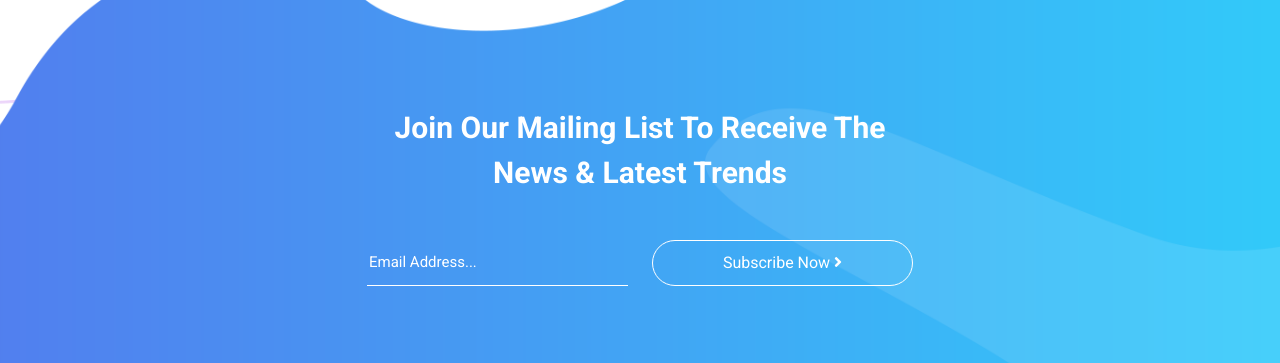
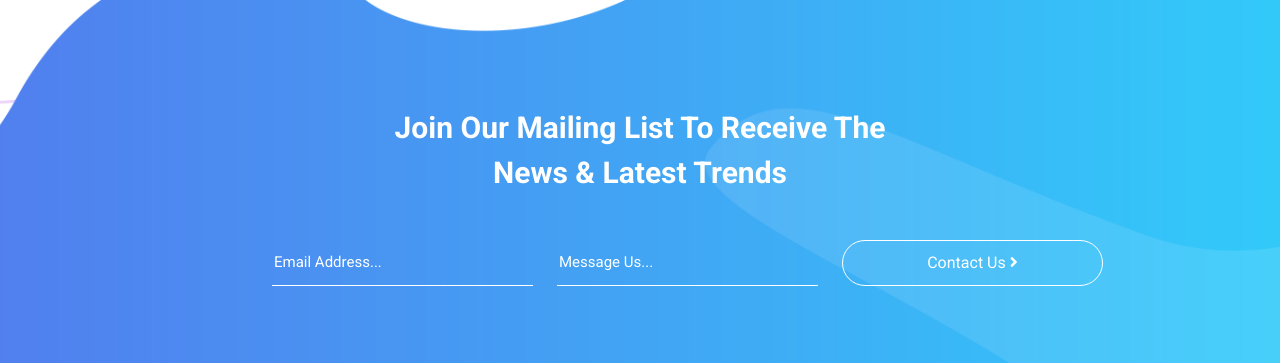
Before and after one commit to icebox-dev/icebox-dev-portfolio, a plain HTML site: page index.html in a window 1280 px wide. Shown: the part 2535-2898 px from the top of the page. Drawn offline with Linux system fonts and the light colour scheme.

Commit message:
contact us section in index.html editted

```diff
--- a/index.html
+++ b/index.html
@@ -786,10 +786,10 @@
               </h4>
             </div>
           </div>
-          <div class="col-lg-6 offset-lg-3">
+          <div class="col-lg-9 offset-lg-2">
             <form id="search" action="#" method="GET">
               <div class="row">
-                <div class="col-lg-6 col-sm-6">
+                <div class="col-lg-4 col-sm-4">
                   <fieldset>
                     <input
                       type="address"
@@ -801,10 +801,22 @@
                     />
                   </fieldset>
                 </div>
-                <div class="col-lg-6 col-sm-6">
+                <div class="col-lg-4 col-sm-4">
+                  <fieldset>
+                    <input
+                      type="textarea"
+                      name="message"
+                      class="email"
+                      placeholder="Message Us..."
+                      autocomplete="off"
+                      required
+                    />
+                  </fieldset>
+                </div>
+                <div class="col-lg-4 col-sm-4">
                   <fieldset>
                     <button type="submit" class="main-button">
-                      Subscribe Now <i class="fa fa-angle-right"></i>
+                      Contact Us <i class="fa fa-angle-right"></i>
                     </button>
                   </fieldset>
                 </div>
```
